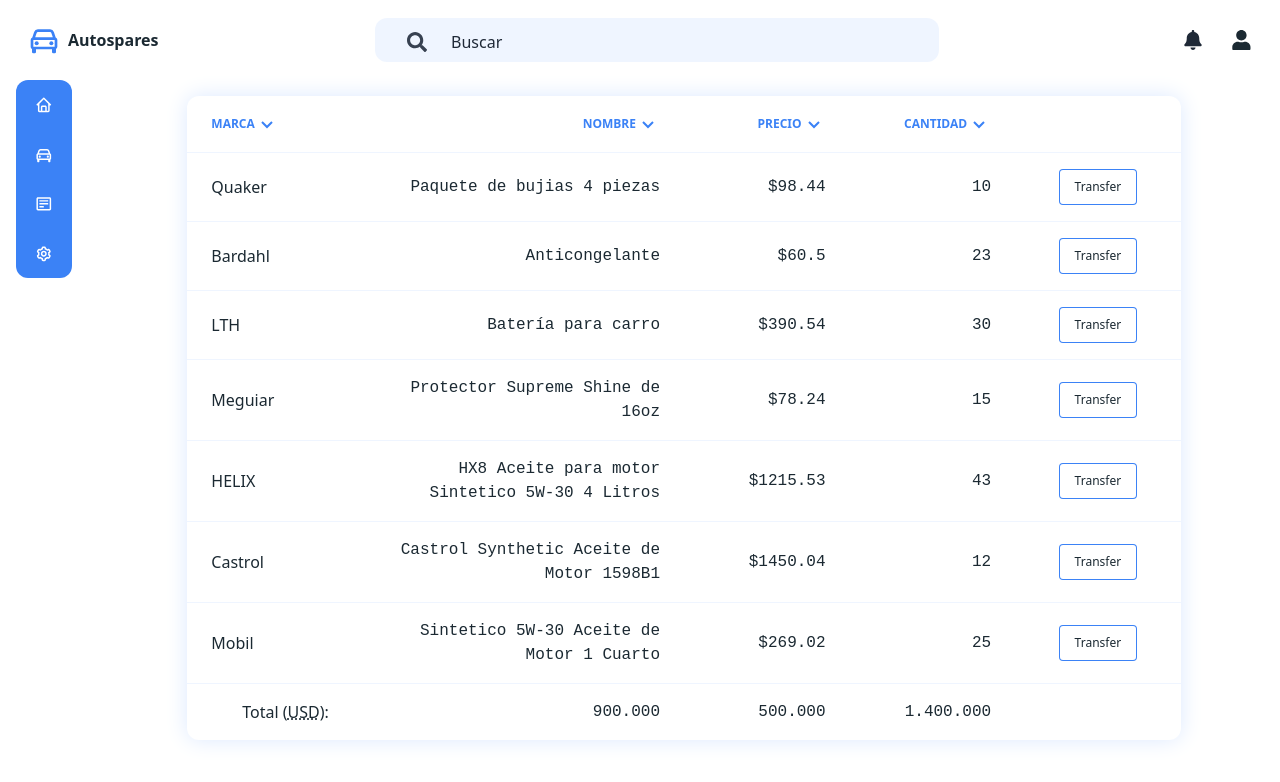
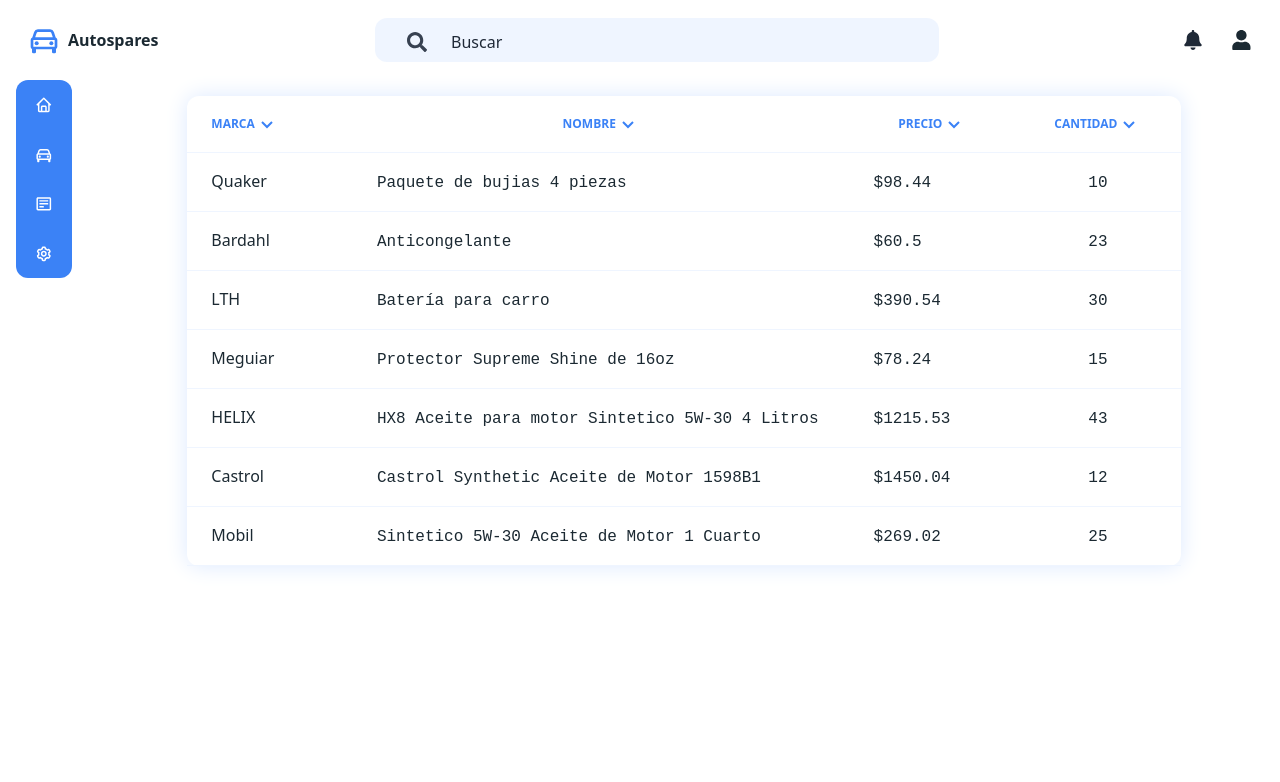
Before and after one commit to josegarzaramos/autospares, a React (Create React App) app: page /productos in a window 1280 px wide. Shown: the top 782 px of the page. Built offline with nearby package versions, Linux system fonts and the light colour scheme.

Commit message:
Added product hyperlink

```diff
--- a/src/pages/ProductsList.js
+++ b/src/pages/ProductsList.js
@@ -22,37 +22,49 @@
     name: 'Paquete de bujias 4 piezas',
     price: 98.44,
     stock: 10,
+    id: '60ecdfdf2a37d203a727afe0',
   },
-  { brand: 'Bardahl', name: 'Anticongelante', price: 60.5, stock: 23 },
+  {
+    brand: 'Bardahl',
+    name: 'Anticongelante',
+    price: 60.5,
+    stock: 23,
+    id: '418748744',
+  },
   {
     brand: 'LTH',
     name: 'Batería para carro',
     price: 390.54,
     stock: 30,
+    id: '414',
   },
   {
     brand: 'Meguiar',
     name: 'Protector Supreme Shine de 16oz',
     price: 78.24,
     stock: 15,
+    id: '01',
   },
   {
     brand: 'HELIX',
     name: 'HX8 Aceite para motor Sintetico 5W-30 4 Litros',
     price: 1215.53,
     stock: 43,
+    id: '44',
   },
   {
     brand: 'Castrol',
     name: 'Castrol Synthetic Aceite de Motor 1598B1',
     price: 1450.04,
     stock: 12,
+    id: '22',
   },
   {
     brand: 'Mobil',
     name: 'Sintetico 5W-30 Aceite de Motor 1 Cuarto',
     price: 269.02,
     stock: 25,
+    id: '95',
   },
 ];
 
@@ -73,28 +85,28 @@
   return products.map((product) => {
     return (
       <tr className="table__row" key={product.name}>
+        <a
+          href={'productos/' + product.id}
+          className="table__account-content table__link table__link contents"
+        >
           <td className="table__account table__cell">
-          <a
-            href="#"
-            className="table__account-content table__link table__link"
-          >
             <span className="table__account-number">{product.brand}</span>{' '}
-          </a>
           </td>
-        <td className="table__balance table__cell u-text-right u-font-mono">
+          <td className="table__balance table__cell u-font-mono">
             <span className="num_negative">{product.name}</span>
           </td>
-        <td className="table__limit table__cell u-text-right u-font-mono">
+          <td className="table__limit table__cell u-font-mono">
             ${product.price}
           </td>
-        <td className="table__available table__cell u-text-right u-font-mono">
+          <td className="table__available table__cell u-font-mono text-center">
             {product.stock}
           </td>
-        <td className="table__transfer table__cell u-text-center">
+          {/* <td className="table__transfer table__cell u-text-center">
           <a className="btn" href="">
             Transfer
           </a>
-        </td>
+        </td> */}
+        </a>
       </tr>
     );
   });
@@ -207,25 +219,25 @@
                 <BiChevronDown className="self-center" size="2em" />
               </div>
             </th>
-            <th className="table__cell u-text-right w-2/auto">
+            <th className="table__cell w-2/auto">
               <div className="inline-flex">
                 <p className="self-center">Nombre</p>
                 <BiChevronDown className="self-center" size="2em" />
               </div>
             </th>
-            <th className="table__cell u-text-right w-2/12">
+            <th className="table__cell w-2/12">
               <div className="inline-flex">
                 <p className="self-center">Precio</p>
                 <BiChevronDown className="self-center" size="2em" />
               </div>
             </th>
-            <th className="table__cell u-text-right w-2/12">
+            <th className="table__cell text-center w-2/12 ">
               <div className="inline-flex">
                 <p className="self-center">Cantidad</p>
                 <BiChevronDown className="self-center" size="2em" />
               </div>
             </th>
-            <th className="w-2/12"></th>
+            {/* <th className="w-2/12"></th> */}
           </tr>
         </thead>
         <tbody>
@@ -255,7 +267,7 @@
           {showProducts(products)}
         </tbody>
 
-        <tfoot>
+        {/* <tfoot>
           <tr className="table__row table__row--last">
             <td className="table__cell" align="right">
               Total (<acronym title="US Dollars">USD</acronym>):
@@ -271,7 +283,7 @@
             </td>
             <td></td>
           </tr>
-        </tfoot>
+        </tfoot> */}
       </table>
     </div>
   );
```
Lines whose indentation alone changed are shown as unchanged.
